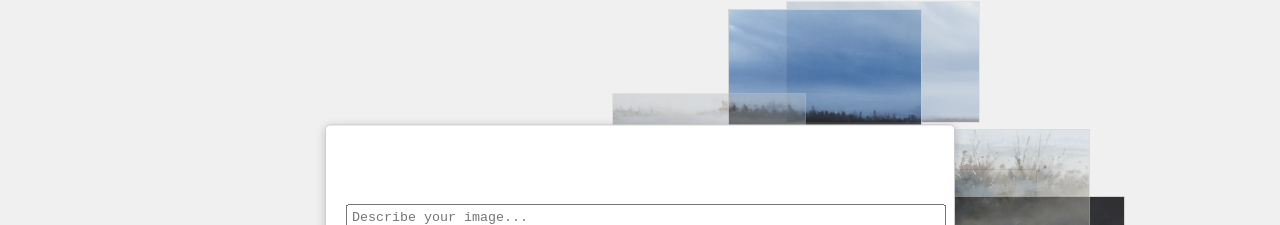
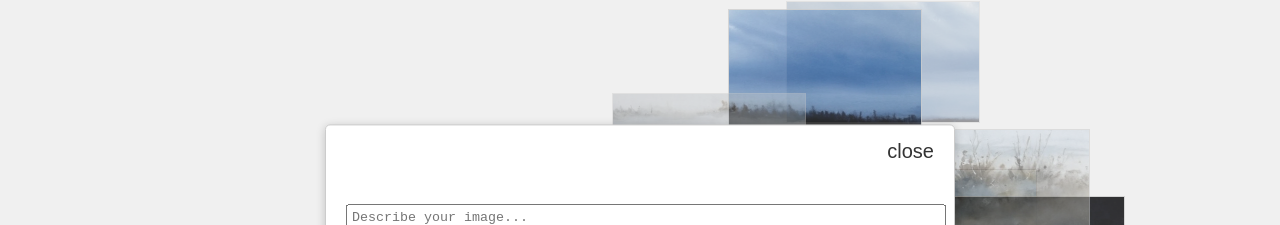
Before and after one commit to gloofys/puzzle, a React (Vite) app: page / in a window 1280 px wide. Both pictures are taken after a click on the button "Generate AI Image". Shown: the part 100-325 px from the top of the page. Built offline with nearby package versions, Linux system fonts and the light colour scheme.

Commit message:
Added close button to TextToImageGenerator.jsx.

```diff
--- a/src/assets/TextToImageGenerator.css
+++ b/src/assets/TextToImageGenerator.css
@@ -30,3 +30,17 @@
     color: red;
     font-size: 0.9em;
 }
+.text-to-image-generator .close-button {
+    position: absolute;
+    top: 10px;
+    right: 10px;
+    background: none;
+    border: none;
+    font-size: 20px;
+    cursor: pointer;
+    color: #333;
+}
+
+.text-to-image-generator .close-button:hover {
+    color: #000;
+}
--- a/src/components/Header.jsx
+++ b/src/components/Header.jsx
@@ -15,7 +15,7 @@ const Header = ({ bgColor, setBgColor, onOpenNewGame, onImageGenerated, onGridSe
                 {isImageGeneratorOpen ? "Close AI Generator" : "Generate AI Image"}
             </button>
             {isImageGeneratorOpen && (
-                <TextToImageGenerator onImageGenerated={onImageGenerated}  onGridSelected={onGridSelected}/>
+                <TextToImageGenerator onImageGenerated={onImageGenerated}  onGridSelected={onGridSelected}  onClose={() => setImageGeneratorOpen(false)}/>
             )}
         </header>
     );
--- a/src/components/TextToImageGenerator.jsx
+++ b/src/components/TextToImageGenerator.jsx
@@ -5,7 +5,7 @@ import PropTypes from "prop-types";
 import "/src/assets/TextToImageGenerator.css";
 import "/src/assets/Buttons.css";
 
-const TextToImageGenerator = ({ onImageGenerated}) => {
+const TextToImageGenerator = ({ onImageGenerated, onClose}) => {
     const [prompt, setPrompt] = useState("");
     const [isLoading, setIsLoading] = useState(false);
     const [selectedSize, setSelectedSize] = useState({ rows: 4, columns: 4 });
@@ -62,6 +62,11 @@ const TextToImageGenerator = ({ onImageGenerated}) => {
 
     return (
         <div className="text-to-image-generator">
+            {/* Close Button */}
+            <button className="close-button" onClick={onClose}>
+                close
+            </button>
+
             <h3>Generate Puzzle Image</h3>
             <textarea
                 value={prompt}
@@ -96,6 +101,7 @@ const TextToImageGenerator = ({ onImageGenerated}) => {
 TextToImageGenerator.propTypes = {
     onImageGenerated: PropTypes.func.isRequired,
     onGridSelected: PropTypes.func.isRequired,
+    onClose: PropTypes.func.isRequired,
 };
 
 export default TextToImageGenerator;
```
